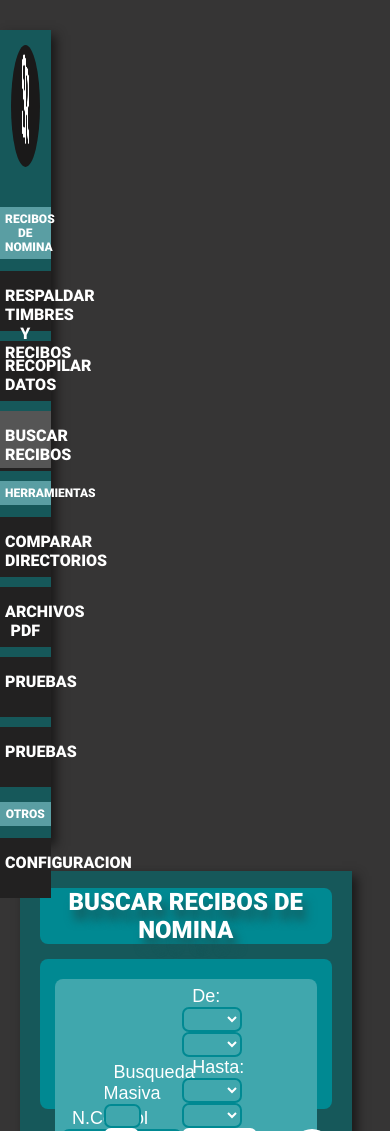
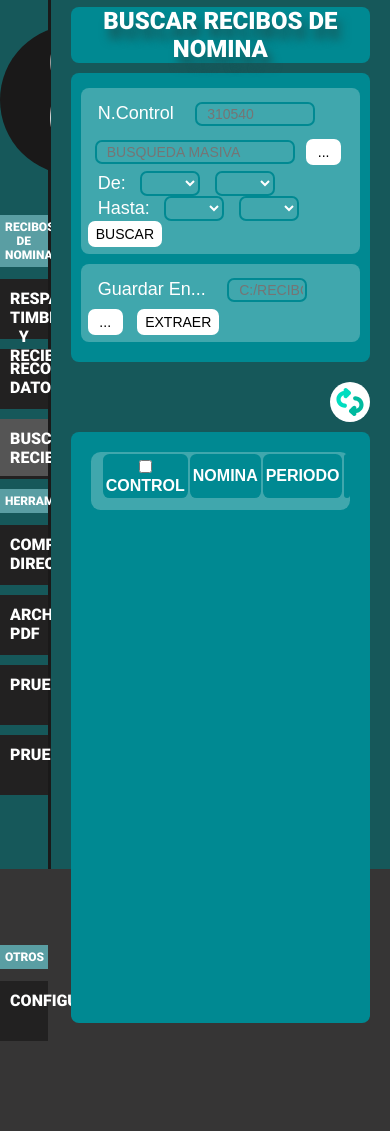
Before and after one commit to Hectorc70/System-Reci, a website: page web_folder/buscar.html in a window 390 px wide. Shown: the top 1131 px of the page. After the commit the page ends 1051 px from the top, so only its background shows below. Drawn offline with nearby package versions, Linux system fonts and the light colour scheme; some packages are replaced by stand-ins of ours; a script that the page names is missing.

Commit message:
INTERFAZ - DISTRIBUCIoN -RESPONSIVE
-se quitaron sombras
- se junto toda la  interfaz

```diff
--- a/web_folder/buscar.html
+++ b/web_folder/buscar.html
@@ -27,6 +27,13 @@
                 }
             })
 
+            var height = $(window).height();
+
+            $('#aside-menu').height(height);
+            $('.secc').height(height);
+
+
+
 
         });
     </script>
@@ -39,10 +46,12 @@
         <span></span>
         <span></span>
     </div>
-    <aside class="z-depth-4 animate__animated animate__fadeInLeftBig">
+    <aside id="aside-menu">
+        <div class="conte-logo">
             <a class="logo" href="main.html">
                 <img src="/img/Logo-SR.png" alt="logo">
             </a>
+        </div>
         <div id="menu">
             <h3 class="titulo-menu">RECIBOS DE NOMINA</h3>
             <div class="bar-opcion" id="respaldar">
@@ -103,21 +112,24 @@
         </div>
     </aside>
 
-    <section class="secc ">
+    <section class="secc  z-depth-4 animate__animated animate__fadeInRightBig">
         <div class="t-seccion">
             <h3>BUSCAR RECIBOS DE NOMINA</h3>
         </div>
         <div class="cont-inputs">
             <form name="in-buscar" action="">
                 <div class="contenedor-form">
+                    <div id="conte-busqueda">
+
+
                         <div id="conte-control"> <label class="in-lbl" for="control">N.Control</label>
                             <input class="in-buscar" autocomplete="off" maxlength="8" type="text" name="control"
                                 placeholder="310540">
 
                         </div>
                         <div id="conte-ctrl-masivo">
-                        <label class="in-lbl" for="masivo">Busqueda Masiva</label>
-                        <input type="text" class="in-buscar" readonly name="ruta-masivo">
+                            <input type="text" class="in-buscar" readonly name="ruta-masivo"
+                                placeholder="Busqueda Masiva">
                             <button type="button" class=" btn btn-explorar"
                                 onclick="mostrarRutaArchivo('ruta-masivo')">...</button>
                         </div>
@@ -203,7 +215,7 @@
                             <button class="btn" type="button" onclick="enviarDatosBusqueda()">BUSCAR</button>
                         </div>
 
-
+                    </div>
                 </div>
                 <div class="contenedor-form">
                     <label class="in-lbl" for="ruta">Guardar En...</label>
@@ -235,7 +247,7 @@
                                 CONTROL
                             </th>
                             <th>NOMINA</th>
-                            <th  class="ocultar-colum">RUTA</th>
+                            <th class="ocultar-colum">RUTA</th>
                             <th>PERIODO</th>
                             <th></th>
                         </tr>
--- a/web_folder/css/buscador.css
+++ b/web_folder/css/buscador.css
@@ -7,30 +7,30 @@
     display: none;
     visibility: hidden;
 }
+
+#conte-busqueda{
+    display: block;
+    width: 100%;
+}
 #conte-control{
-    width: 15%;
     display: inline-block;
     text-align: left;
-
-
-
 }
 #conte-control input{
     width: 120px;
 
 }
 #conte-ctrl-masivo{
+    display: inline-block;
 
-    display: inline-block;
-    width: 30%;
 }
 #conte-ctrl-masivo input{
-    width: 50%;
+    width: 200px;
 }
 
 #fechas{
     display: inline-block;
-    width: 40%;
+
     text-align: left;
 
 }
--- a/web_folder/css/generales-op.css
+++ b/web_folder/css/generales-op.css
@@ -1,5 +1,30 @@
 *, *::before, *::after {
     box-sizing: border-box;
+}
+
+
+::-webkit-scrollbar {
+    width: 10px;
+}
+
+  /* Track */
+::-webkit-scrollbar-track {
+    background: #40A7AD;
+}
+
+  /* Handle */
+::-webkit-scrollbar-thumb {
+    background: #008992
+}
+
+  /* Handle on hover */
+::-webkit-scrollbar-thumb:hover {
+    background:#555;
+    cursor: pointer;
+}
+::-webkit-scrollbar:hover {
+    width: 10px;
+    cursor: pointer;
 }
 
 
@@ -95,25 +120,32 @@
 /* MENU */
 
 
-aside{
+#aside-menu{
+    display: block;
     float: left;
     width: 13%;
-    margin-top: 30px;
-    height: 100%;
     background-color: #16585a;
-    box-shadow: 5px 5px 10px #1a1919;
+    border-right: 3px solid #1a1919;
+    padding-top: 10px;
+    padding-bottom: 15px;
 }
-
+.conte-logo{
+    display: block;
+    width: 150px;
+    height: 150px;
+    margin: 1px auto;
+}
 .logo{
     display: block;
     margin-top: 15px;
     margin-left: auto;
     margin-right: auto;
     text-align: center;
-    width: 57%;
-    height: 15%;
+    width: 100%;
+    height: 100%;
     background-color: #1a1919;
     border-radius: 100%;
+    padding: 10px;
 }
 .logo:hover{
     background-color: #5a9ea3;
@@ -122,7 +154,6 @@ aside{
     width: 100%;
     height: 95%;
     margin: auto;
-    padding: 5px;
 }
 
 .select{
@@ -143,13 +174,13 @@ aside{
 #menu{
     margin-top: 40px;
     width: 100%;
-    padding: .1px
+    padding: .1px;
 }
 
 .bar-opcion{
     background-color: #222121;
     height: 60px;
-    padding: 5px;
+    padding: 10px;
     margin-top: 10px;
     margin-bottom: 10px;
 
@@ -172,34 +203,31 @@ aside{
     font-family: Roboto;
     color: white;
     height: 100%;
-    padding-top: 10px;
 }
 #menu-config{
     display: block;
     width:100%;
+    margin-top: 150px;
+    padding: .1px;
+    position: relative;
 
-    margin-top: 15px;
-    padding: .1px;
 }
 section {
     display: block;
-    height: 100%;
-    width: 85%;
-    float: left;
-    margin-left: 20px;
-    margin-top: 30px;
+    width: 87%;
+    float: right;
     text-align: center;
     padding: 20px;
-    padding-top: 15px;
+    padding-top: 5px;
     background-color: #16585a;
-    box-shadow: 5px 5px 10px #1a1919;
+    /* box-shadow: 5px 5px 10px #1a1919;*/
 }
 .t-seccion{
     display: block;
     background-color: #008992;
     border-radius: .5em;
     width: 100%;
-    margin-bottom: 15px;
+    margin-bottom: 10px;
 }
 
 .t-seccion h3{
@@ -211,18 +239,17 @@ section {
     text-shadow: 5px 10px 10px #16585a;
 }
 .cont-inputs{
-    height: 150px;
     width: 100%;
     margin: 0px auto;
     background-color: #008992;
     font-family: Arial, Helvetica, sans-serif;
     border-radius: .5em;
+    padding: 10px;
 }
 .cont-inputs form{
     width: 100%;
     height: 95%;
     text-align: left;
-    padding: 15px;
     margin: 0px auto;
 }
 
@@ -232,15 +259,17 @@ section {
     padding: 7px;
     border-radius: .5em;
     font-size: 16px;
-    margin-bottom: 35px;
+    margin-bottom: 10px;
     margin-top: 5px;
 }
 .in-lbl{
     color: white;
     font-size: 18px;
     font-family: Arial, Helvetica, sans-serif;
+
     margin-right: 10px;
     margin-left: 10px;
+
 
 }
 .in-buscar{
@@ -252,6 +281,7 @@ section {
     font-size: 14px;
     padding: 2px;
     padding-left: 10px;
+    margin: 7px;
     border-radius: .5em;
     border: solid 2px #008992;
     text-align: left;
@@ -358,35 +388,14 @@ section {
     overflow: auto;
     scrollbar-width: 5px;
     width: 100%;
-    height: 72%;
-    margin-top: 40px;
+    height: 70%;
     margin-left: auto;
     margin-right: auto;
     background-color: #008992;
     padding: 20px;
     border-radius: .5em;
 }
-::-webkit-scrollbar {
-    width: 10px;
-}
 
-  /* Track */
-::-webkit-scrollbar-track {
-    background: #008992;
-}
-
-  /* Handle */
-::-webkit-scrollbar-thumb {
-    background: #008992;
-}
-
-  /* Handle on hover */
-::-webkit-scrollbar-thumb:hover {
-    background: #008992;
-}
-::-webkit-scrollbar:hover {
-    width: 10px;
-}
 .conte-tbl{
     background-color: #40A7AD;
     width: 100%;
@@ -431,8 +440,9 @@ table #titulos th:last-child{
 }
 
 #tbl-datos{
+    font-family: Arial, Helvetica, sans-serif;
 
-    font-family: Arial, Helvetica, sans-serif;
+
 }
 
 
--- a/web_folder/css/resp.css
+++ b/web_folder/css/resp.css
@@ -4,7 +4,6 @@
 #conte-ruta{
     display: inline-block;
     width: 100%;
-
 }
 
 #conte-ruta input{
```
Also changed, not shown: web_folder/recopilar.html (+11 -5 lines), web_folder/respaldar.html (+15 -10 lines). Lines whose indentation alone changed are shown as unchanged.
